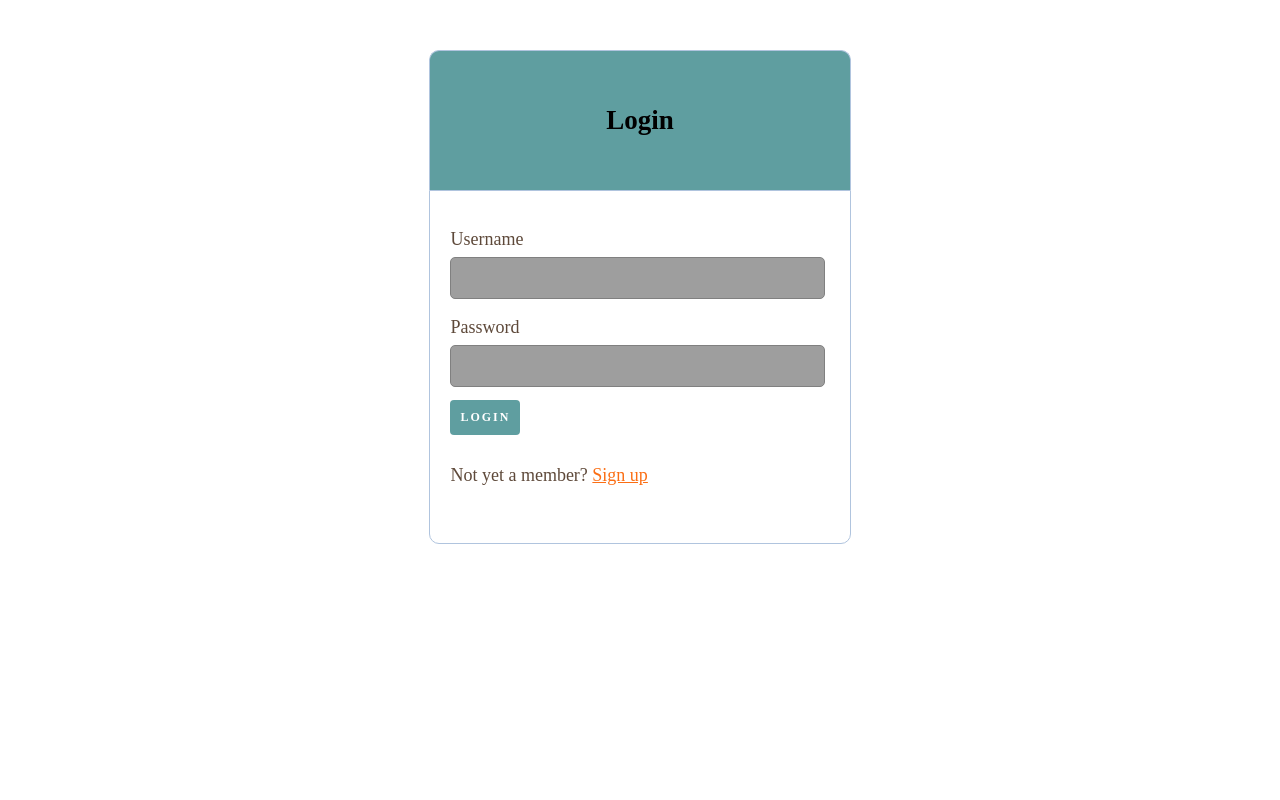
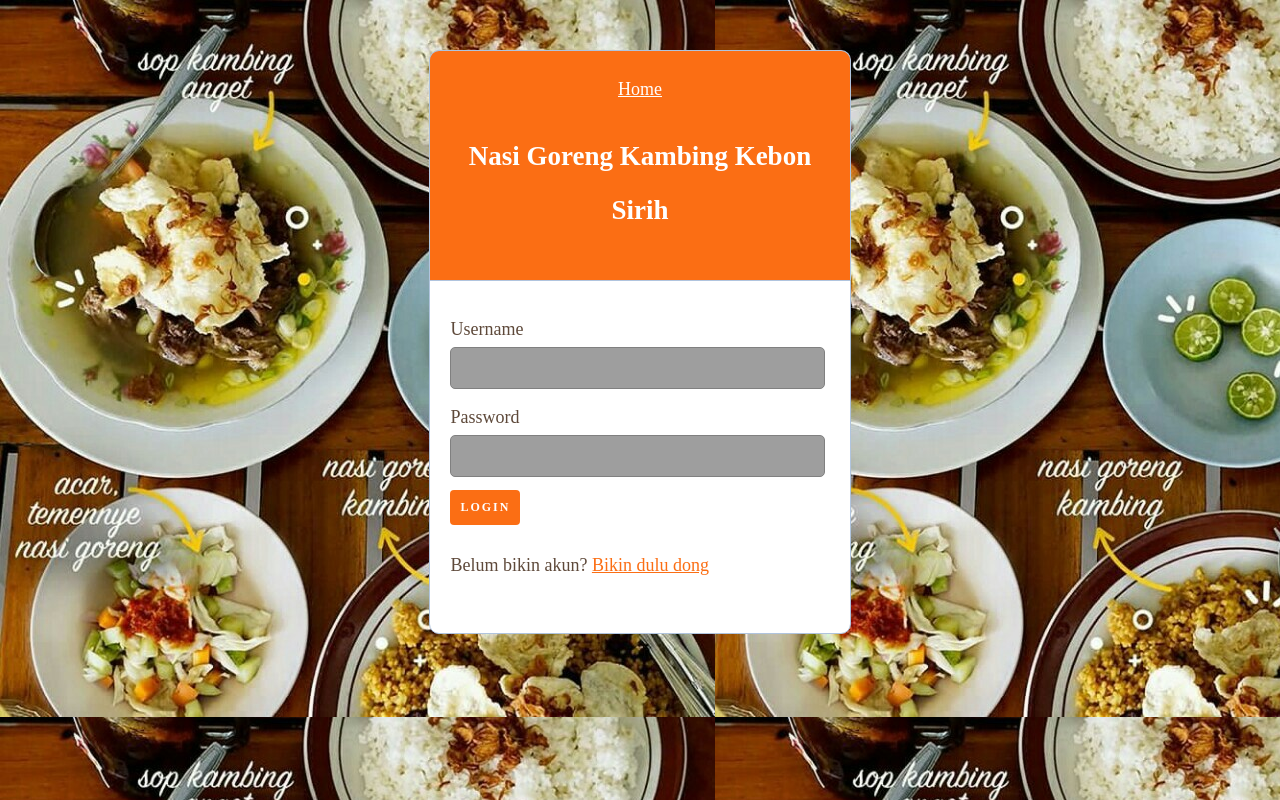
Before and after one commit to cerohawke88/NasgorKebonSirih, a PHP site: page /login.php in a window 1280 px wide. Run offline with PHP 8.4, Linux system fonts and the light colour scheme; grey boxes are pictures that could not be loaded.

Commit message:
login benerin

```diff
--- a/css/style.css
+++ b/css/style.css
@@ -72,6 +72,7 @@ form, .content {
   border: none;
   border-radius: 5px;
 }
+
 .error {
   width: 92%;
   margin: 0px auto;
@@ -96,6 +97,12 @@ h1, h2, h3, h4, h5, h6 {
 
 p {
   margin-bottom: 30px;
+}
+
+.icons {
+  text-align: right;
+  color: white;
+  margin: 20px 15px;
 }
 
 .btn {
--- a/index.php
+++ b/index.php
@@ -1,11 +1,5 @@
 <?php
-session_start();
 require_once('config.php');
-$db = new Config();
-$db->cekLogin();
-$makanan = $db->runQuery("SELECT * FROM menu WHERE jenis = 'Makanan'");
-$minuman = $db->runQuery("SELECT * FROM menu WHERE jenis = 'Minuman'");
-$snack = $db->runQuery("SELECT * FROM menu WHERE jenis = 'Snack'");
 ?>
 <?php include('header.php'); ?>
 <body>
--- a/login.php
+++ b/login.php
@@ -2,12 +2,13 @@
 <!DOCTYPE html>
 <html>
   <head>
-  <title>Registration system PHP and MySQL</title>
+    <title>Masuk - NGKKS</title>
     <link rel="stylesheet" type="text/css" href="css/style.css">
   </head>
-<body>
-  <div class="header">
-  	<h2>Login</h2>
+  <body background="images/menu1.jpg">
+    <div class="header"  style="background-color: #fb6e14;">
+      <a href="index.php" class="icons">Home</a>
+      <h2 style="color: white">Nasi Goreng Kambing Kebon Sirih</h2>
     </div>
 
     <form method="post" action="login.php">
@@ -21,10 +22,10 @@
         <input type="password" name="password">
       </div>
       <div class="input-group">
-  		<button type="submit" class="btn" name="login_user">Login</button>
+        <button type="submit" class="btn" name="login_user" style="background-color: #fb6e14;">Login</button>
       </div>
       <p>
-  		Not yet a member? <a href="register.php">Sign up</a>
+        Belum bikin akun? <a href="register.php">Bikin dulu dong</a>
       </p>
     </form>
   </body>
```
Lines whose indentation alone changed are shown as unchanged.
